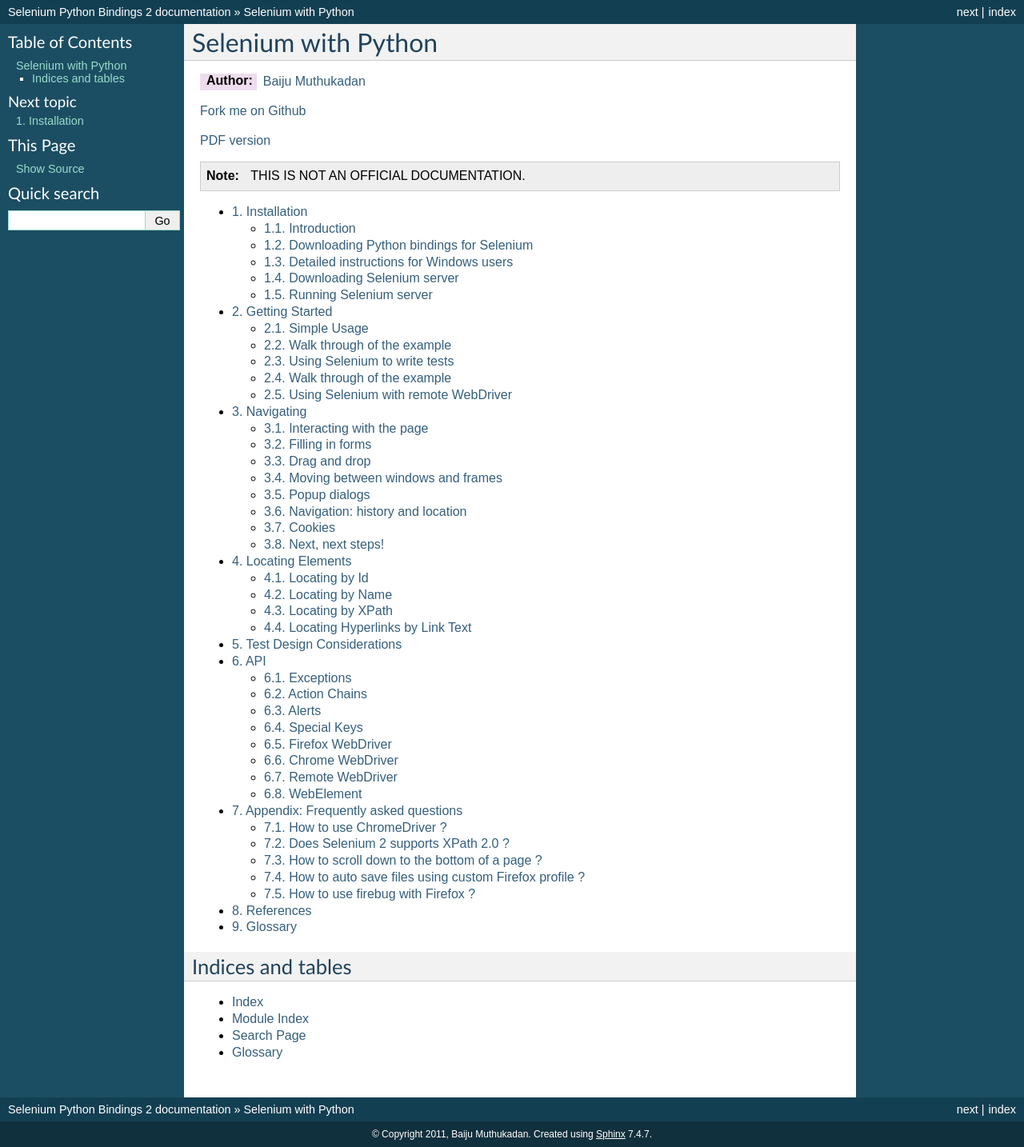
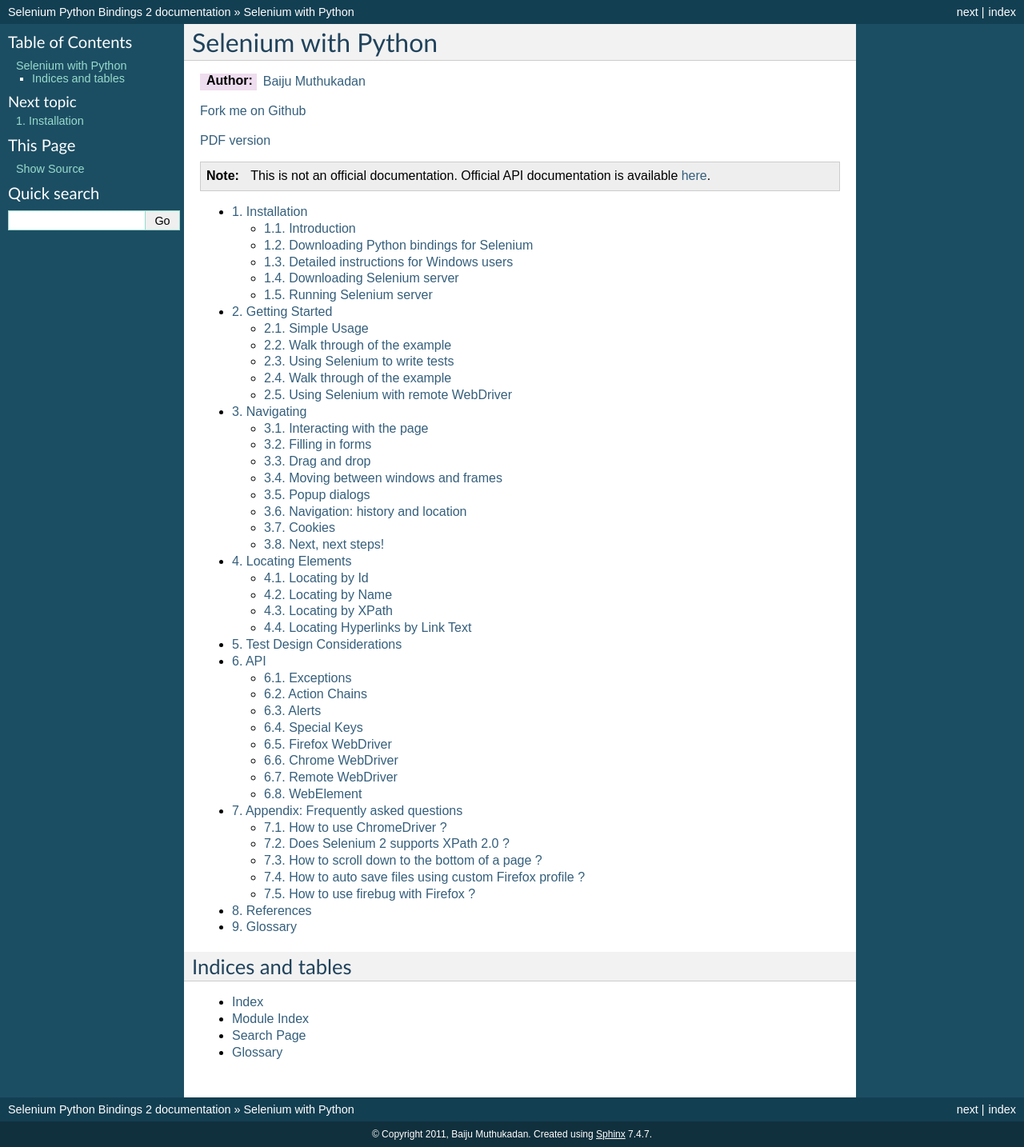
Before and after one commit to baijum/selenium-python, a Sphinx documentation site: the page built from source/index.rst, in a window 1280 px wide. Shown: the whole page at 80% size. Built offline with Sphinx 7.4.7, drawn with Linux system fonts in a browser that asks for light colours.

Commit message:
update note about official docs

```diff
--- a/source/index.rst
+++ b/source/index.rst
@@ -10,7 +10,7 @@
 
 .. note::
 
-   THIS IS NOT AN OFFICIAL DOCUMENTATION.
+   This is not an official documentation.  Official API documentation is available `here <http://selenium.googlecode.com/svn/trunk/docs/api/py/index.html>`_.
 
 .. toctree::
    :numbered:
```
